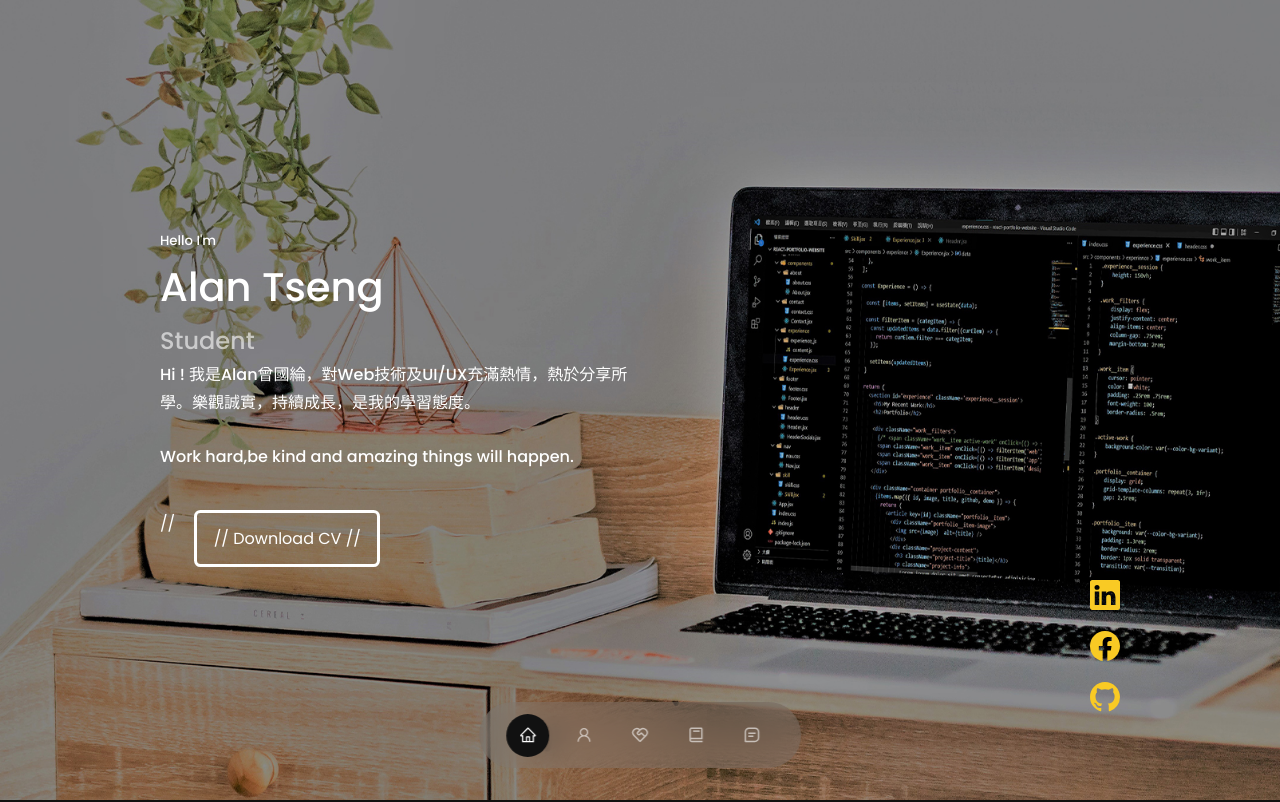
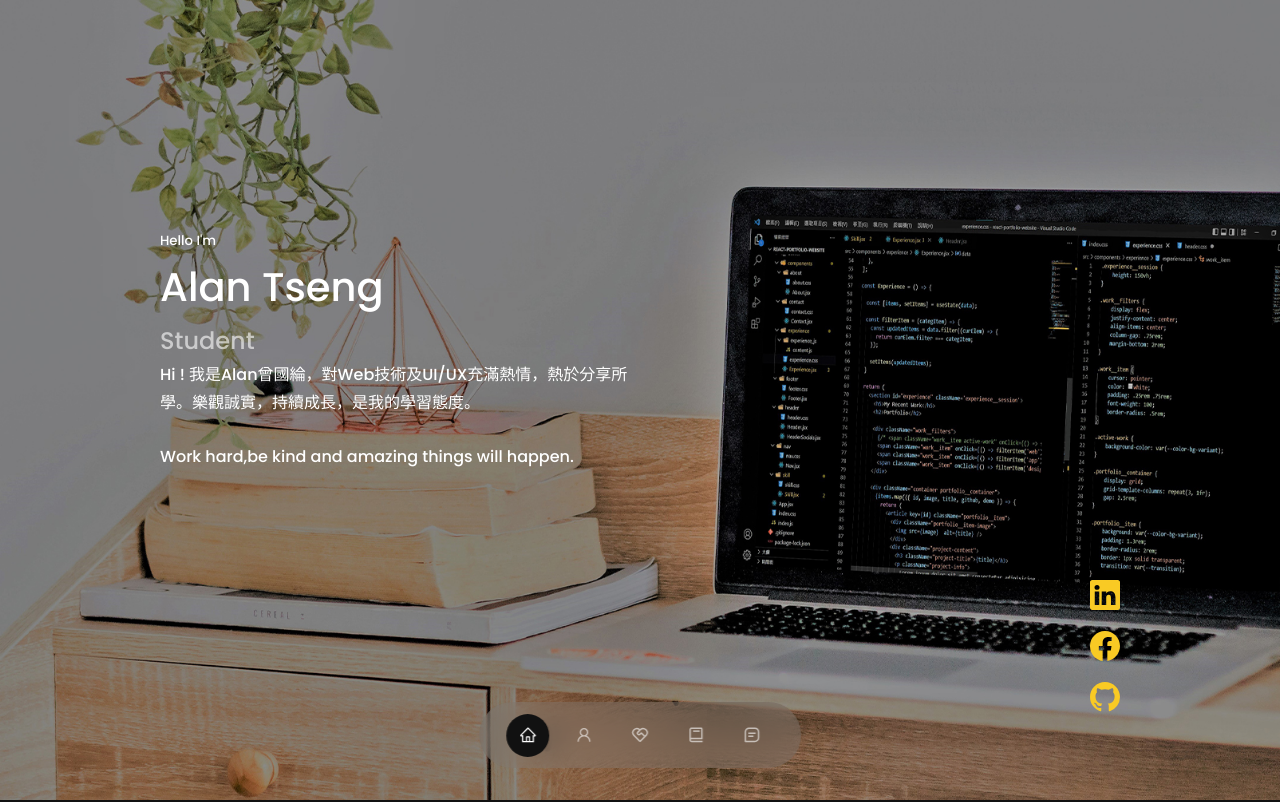
Before and after one commit to 02071819/tsengkuolun-portfolio, a React (Create React App) app: page / in a window 1280 px wide. Shown: the top 802 px of the page. Built offline with nearby package versions, Linux system fonts and the light colour scheme.

Commit message:
Update Header.jsx

```diff
--- a/src/components/header/Header.jsx
+++ b/src/components/header/Header.jsx
@@ -20,10 +20,9 @@ const Header = () => {
           <h4>Work hard,be kind and amazing things will happen.</h4>
 
           <div className="cta">
-//             <a href={CV} download className="header_btn">
-//               Download CV
-//             </a>
+
           </div>
+
         </div>
         <HeaderSocials />
 
```
